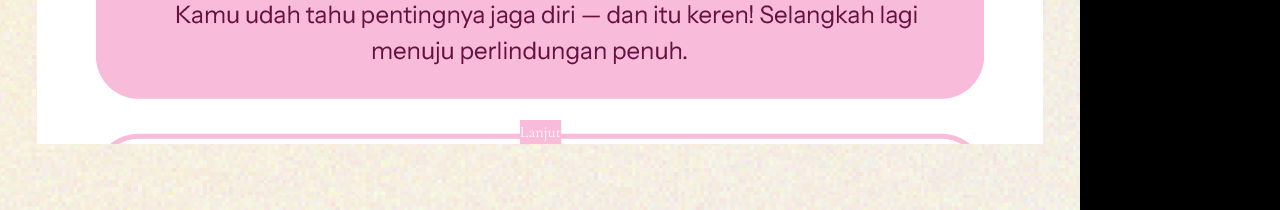
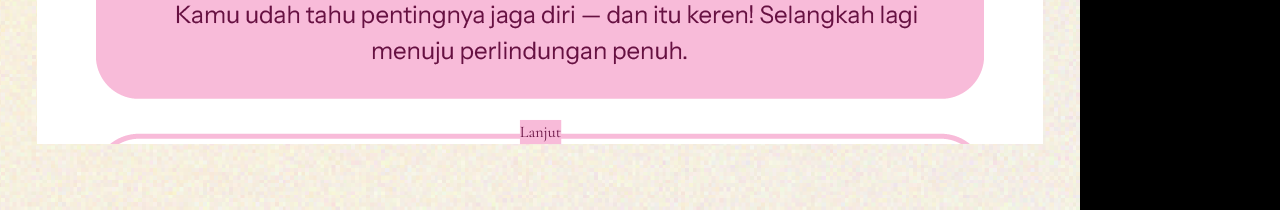
Before and after one commit to vartech-id/quiz-nhpv-beauty, a Nuxt app: page /category/taking-the-step in a window 1280 px wide. Shown: the part 920-1130 px from the top of the page. Built offline with nearby package versions, Linux system fonts and the light colour scheme.

Commit message:
(ui) change button color welcome exp

```diff
--- a/app/pages/category/love-and-guarded/index.vue
+++ b/app/pages/category/love-and-guarded/index.vue
@@ -2,7 +2,7 @@
   <div class="wrapper welcome-love-and-guarded">
       <NextButton
         to="/category/love-and-guarded/explanation-1"
-        button-class="long-btn-welcome bg-fourth-blue text-white"
+        button-class="long-btn-welcome bg-fourth-blue text-tertiary-btn"
         >Lanjut</NextButton
       >
   </div>
--- a/app/pages/category/taking-the-step/index.vue
+++ b/app/pages/category/taking-the-step/index.vue
@@ -2,7 +2,7 @@
   <div class="wrapper welcome-pre-explanation taking-the-step">
       <NextButton
         to="/category/taking-the-step/explanation-1"
-        button-class="long-btn-welcome bg-tertiary-pink text-white"
+        button-class="long-btn-welcome bg-tertiary-pink text-secondary-btn"
         >Lanjut</NextButton
       >
   </div>
```
